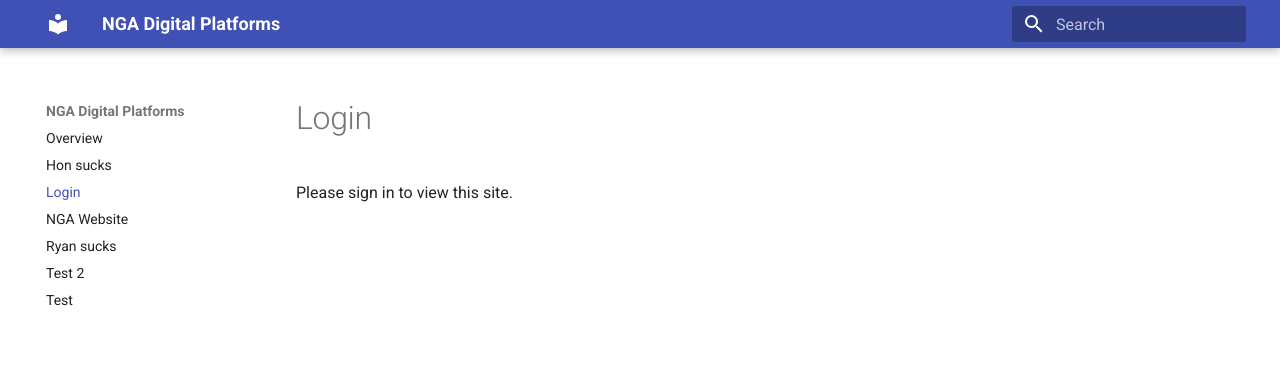
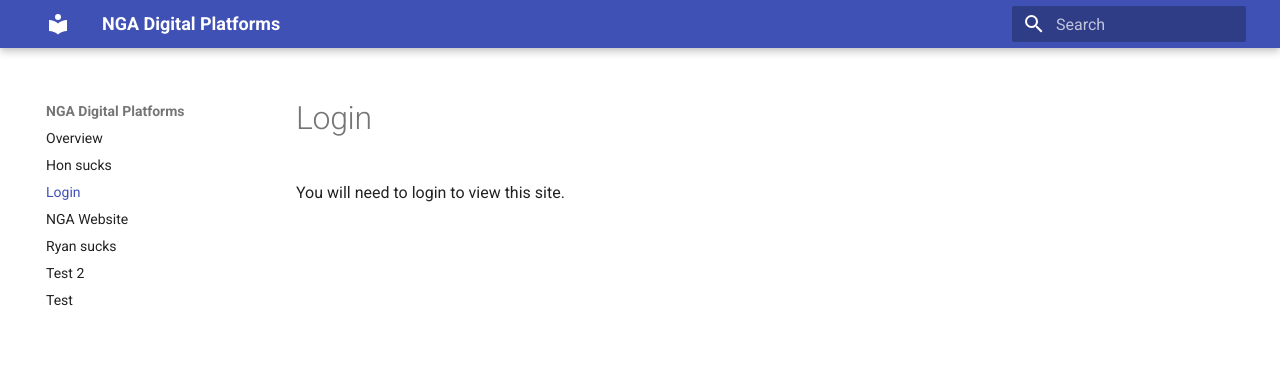
Before and after one commit to NGA-Digital/mkdocs-documentation-site, an MkDocs documentation site: the page built from docs/login.md, in a window 1280 px wide. Shown: the top 376 px of the page. Built offline with MkDocs 1.6.1 and Material for MkDocs 9.7.7, drawn with Linux system fonts in a browser that asks for light colours; a script that is not in the unit is left out.

Commit message:
Update Guide “login”

```diff
--- a/docs/login.md
+++ b/docs/login.md
@@ -1,5 +1,6 @@
-# Login
-
-Please sign in to view this site.
+---
+title: Login
+---
+You will need to login to view this site.
 
 <div data-netlify-identity-menu></div>
```
